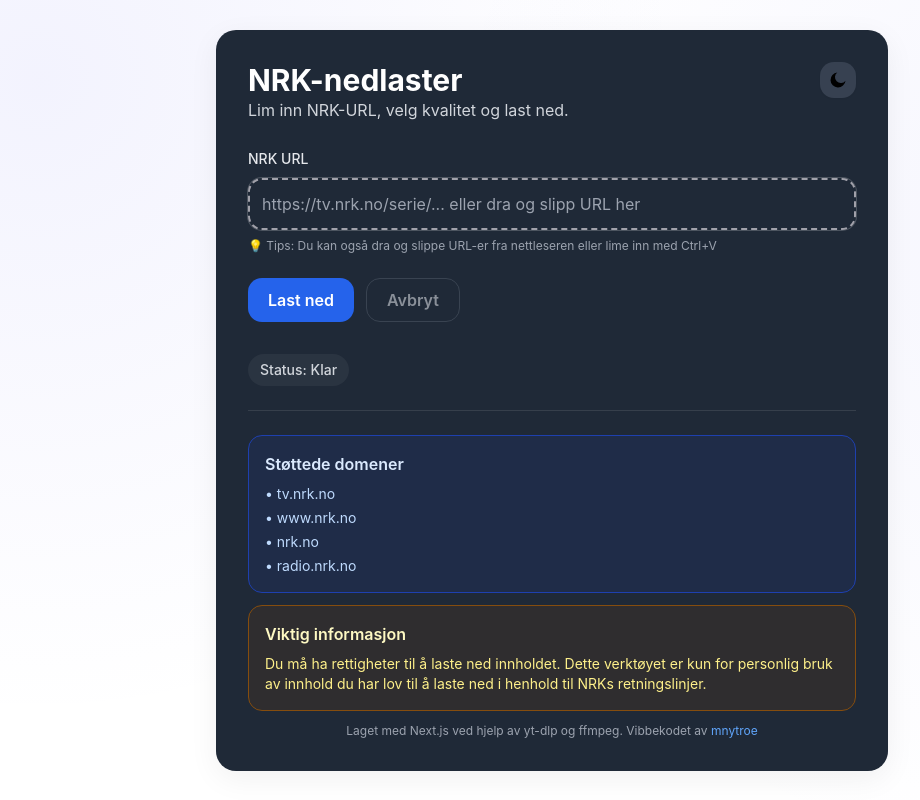
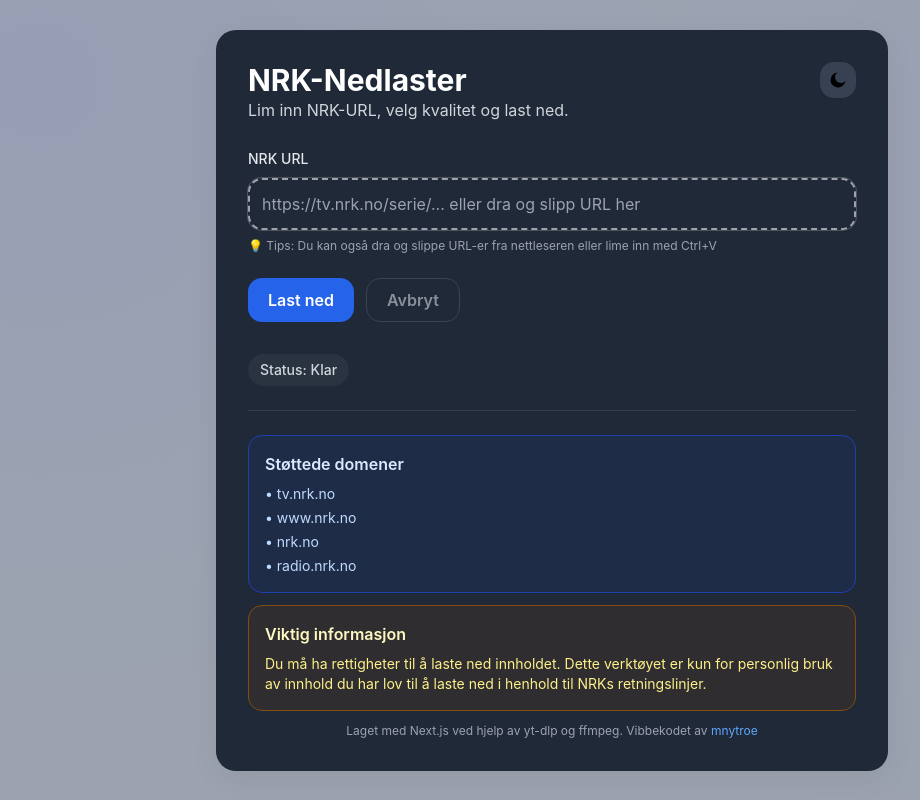
Before and after one commit to mnytroe/NRK-Downloader, a Next.js app: page / in a window 1280 px wide. Shown: the whole page, without its empty margins (88-1008 px from the left). Built offline with nearby package versions, Linux system fonts and the light colour scheme.

Commit message:
feat: Update branding and improve background styling
- Change title from 'NRK Nedlaster' to 'NRK-Nedlaster' with hyphen
- Update both page title and browser tab title for consistency
- Change background from light gradient to solid dark gray (gray-400)
- Improve visual contrast and modern appearance

```diff
--- a/app/globals.css
+++ b/app/globals.css
@@ -6,7 +6,7 @@
   :root { --ring: theme(colors.brand.500); }
   html, body { height: 100%; }
   body {
-    @apply text-slate-900 dark:text-slate-100 bg-gradient-to-br from-gray-50 to-gray-100 dark:from-gray-900 dark:to-gray-800;
+    @apply text-slate-900 dark:text-slate-100 bg-gray-400 dark:from-gray-900 dark:to-gray-800;
     font-family: -apple-system, BlinkMacSystemFont, 'Segoe UI','Roboto','Oxygen','Ubuntu','Cantarell','Fira Sans','Droid Sans','Helvetica Neue',sans-serif;
     background-image: theme(backgroundImage.radial-soft);
     background-attachment: fixed;
--- a/app/layout.tsx
+++ b/app/layout.tsx
@@ -2,7 +2,7 @@
 import './globals.css';
 
 export const metadata: Metadata = {
-  title: 'NRK Nedlaster',
+  title: 'NRK-Nedlaster',
   description: 'Last ned videoer fra NRK med yt-dlp og ffmpeg',
 };
 
--- a/app/page.tsx
+++ b/app/page.tsx
@@ -252,7 +252,7 @@
       <section className="panel panel-hover fade-in">
         <header className="flex items-start justify-between">
           <div>
-            <h1 className="title">NRK-nedlaster</h1>
+            <h1 className="title">NRK-Nedlaster</h1>
             <p className="muted">Lim inn NRK-URL, velg kvalitet og last ned.</p>
           </div>
 
```
